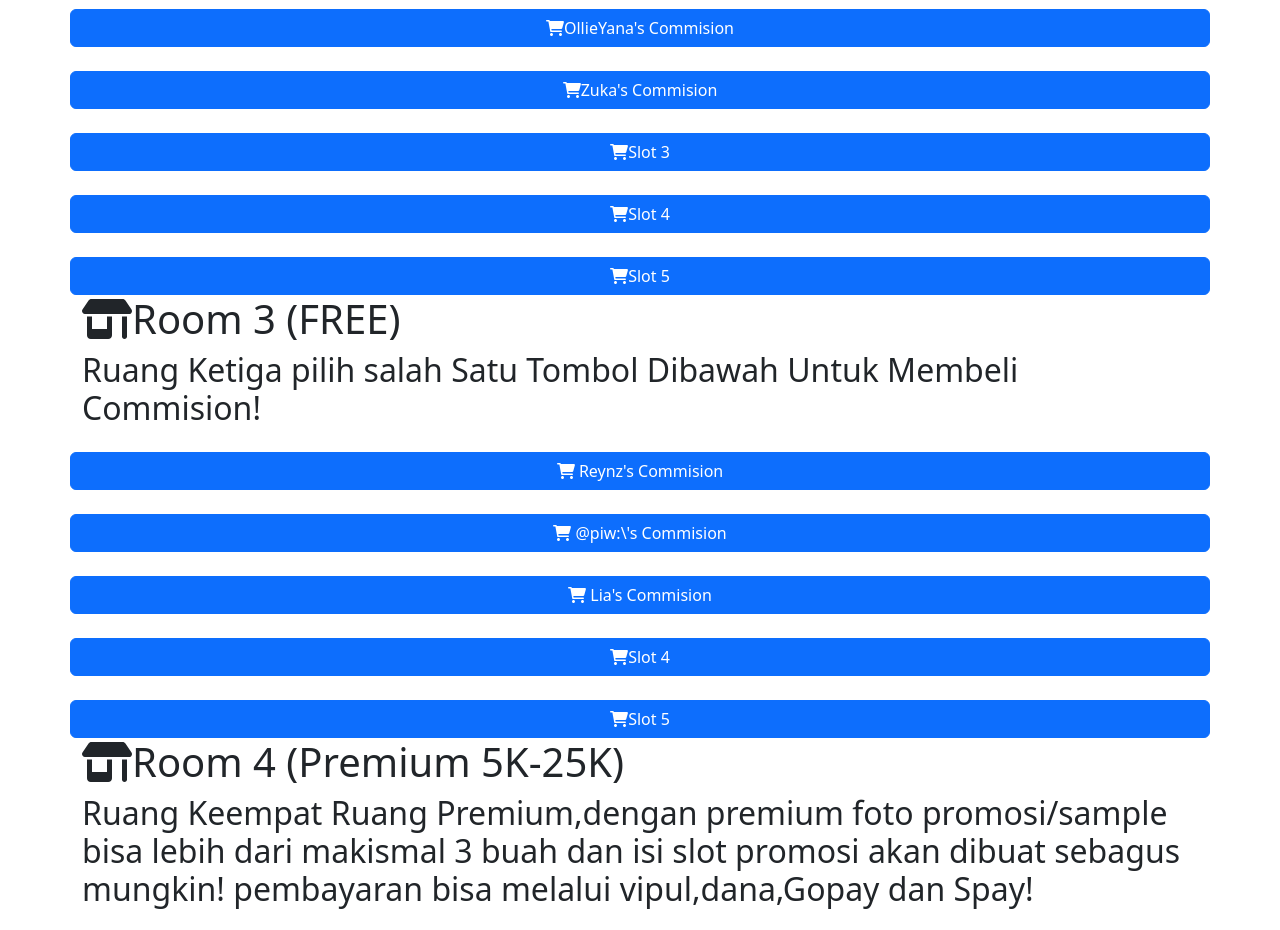
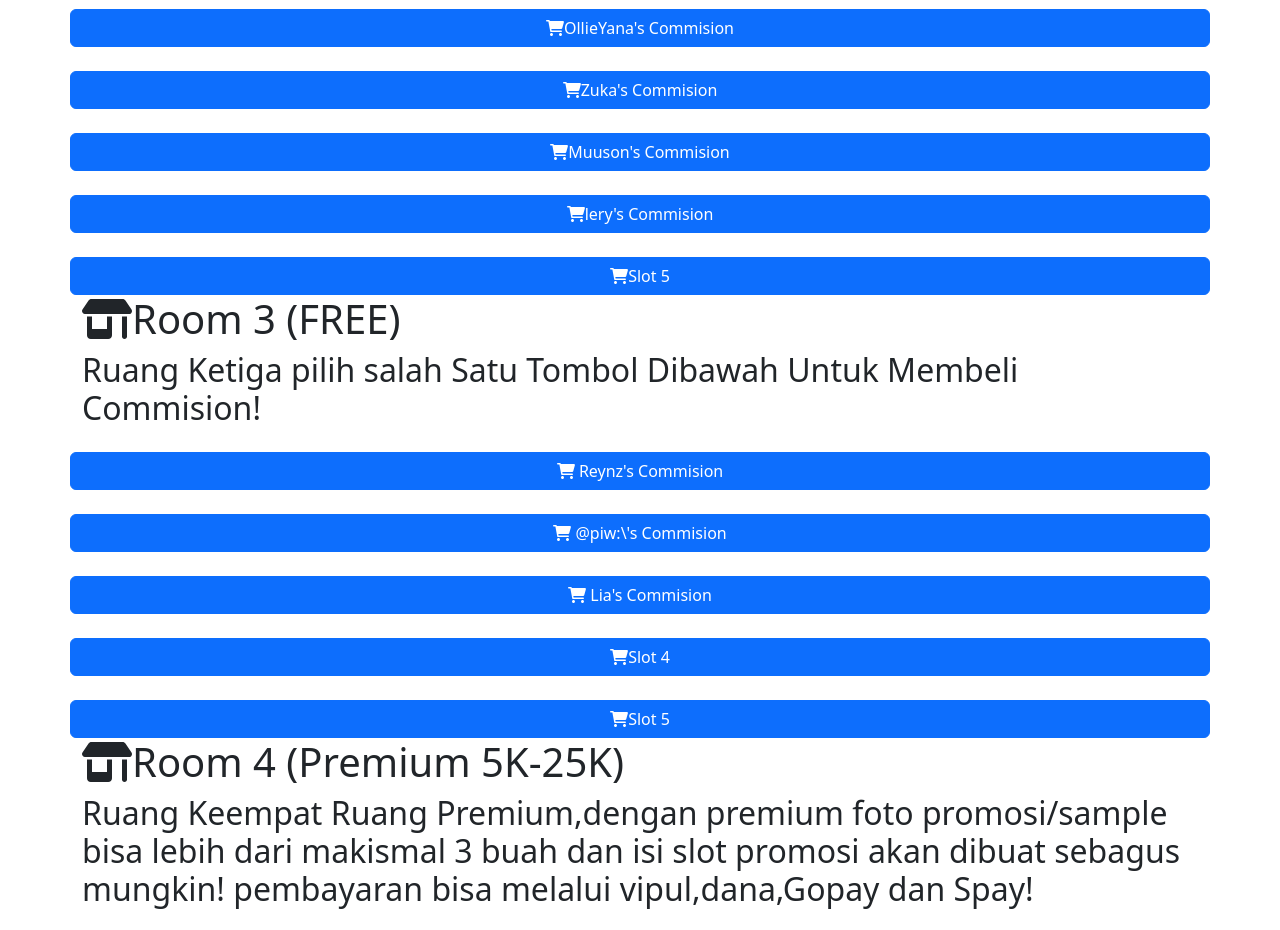
Before and after one commit to ITZAFIF02YT/CommisionInfoIndonesia, a plain HTML site: page index.html in a window 1280 px wide. Shown: the part 3100-4030 px from the top of the page. Drawn offline with Linux system fonts and the light colour scheme.

Commit message:
new customer

```diff
--- a/index.html
+++ b/index.html
@@ -148,9 +148,9 @@
 &nbsp;
 <a name="" id="" class="btn btn-primary" href="room 2/slot2.html" role="button"><i class="fas fa-cart-shopping"></i>Zuka's Commision</a>
 &nbsp;
-<a name="" id="" class="btn btn-primary" href="room 2/slot3.html" role="button"><i class="fas fa-cart-shopping"></i>Slot 3</a>
+<a name="" id="" class="btn btn-primary" href="room 2/slot3.html" role="button"><i class="fas fa-cart-shopping"></i>Muuson's Commision</a>
 &nbsp;
-<a name="" id="" class="btn btn-primary" href="room 2/slot4.html" role="button"><i class="fas fa-cart-shopping"></i>Slot 4</a>
+<a name="" id="" class="btn btn-primary" href="room 2/slot4.html" role="button"><i class="fas fa-cart-shopping"></i>lery's Commision</a>
 &nbsp;
 <a name="" id="" class="btn btn-primary" href="room 2/slot5.html" role="button"><i class="fas fa-cart-shopping"></i>Slot 5</a>
 
```
